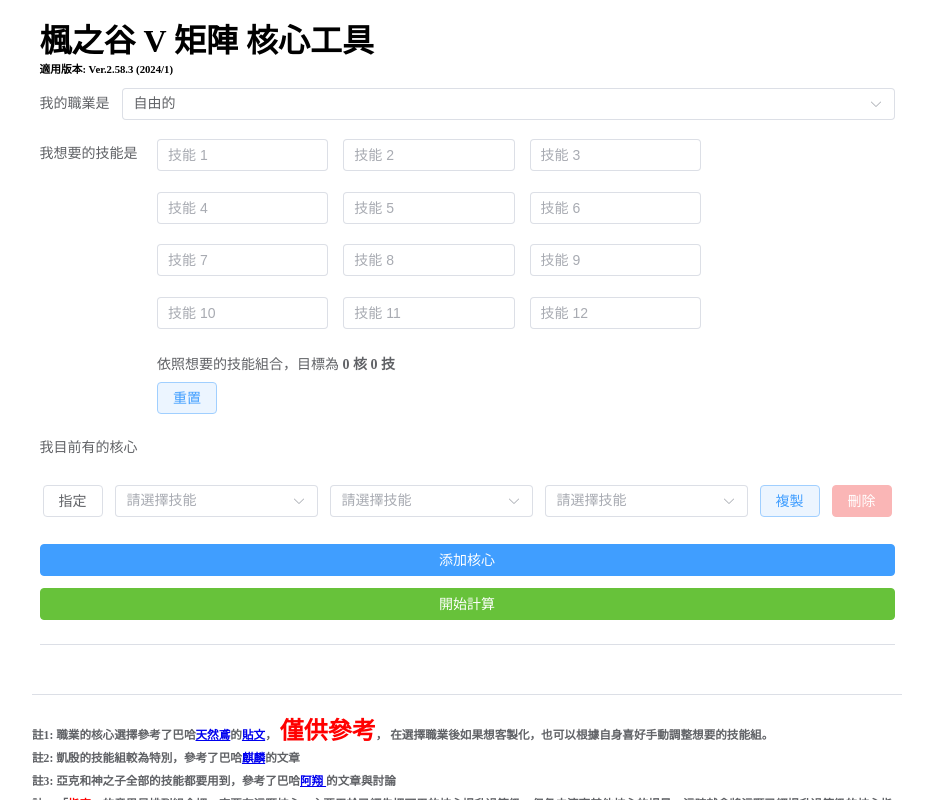
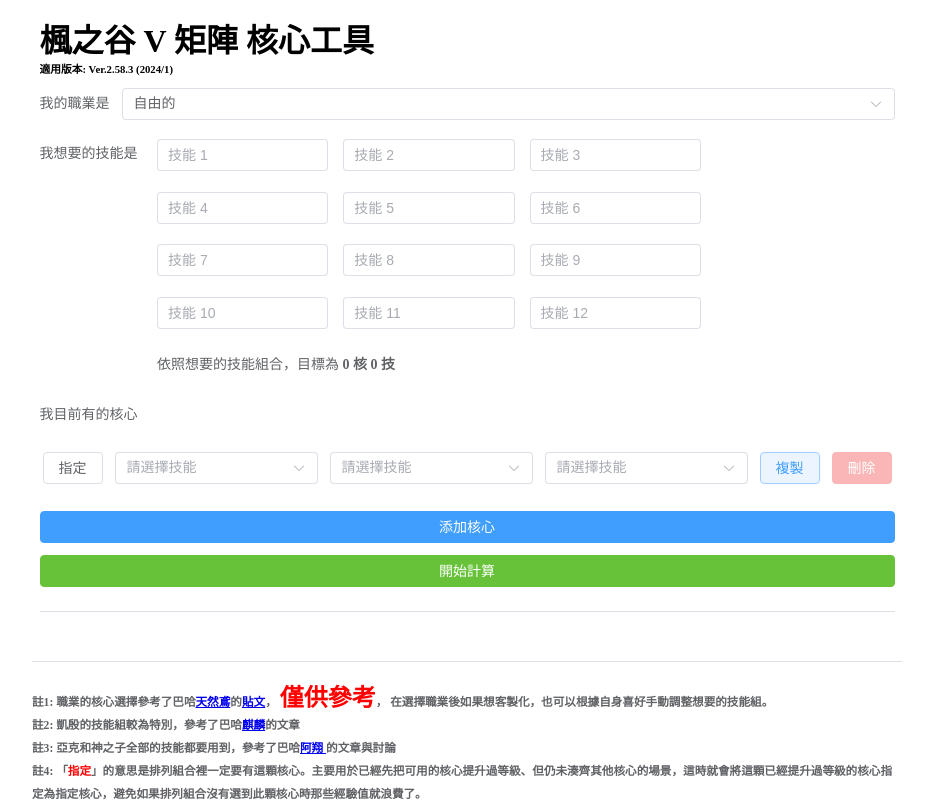
Before and after one commit to yayayahahaha/maple-story-v-matrix-tool, a Vue app: page / in a window 1280 px wide. Shown: the top 800 px of the page, without its empty margins (173-1099 px from the left). Built offline with nearby package versions, Linux system fonts and the light colour scheme.

Commit message:
same stuff

```diff
--- a/src/components/SkillsInput.vue
+++ b/src/components/SkillsInput.vue
@@ -24,11 +24,7 @@
           >
         </el-text>
       </el-col>
-
-      <!-- TODO 核心未滿的情況下，可不可以接受有技能是站了 3 位子的 checkbox 和 example 提示 -->
     </el-row>
-
-    <el-button type="primary" plain @click="$emit('reset-skills')">重置</el-button>
   </el-col>
 </template>
 
@@ -53,8 +49,8 @@
       },
     },
 
-    // TODO 這裡要改寫一下: 如果只想要兩個技能的話，可能會出問題
     coreCount() {
+      if (this.skillCount === 1) return 2 // 單一核心無法有兩個相同的技能
       return Math.ceil((this.skillCount * 2) / 3)
     },
 
```
